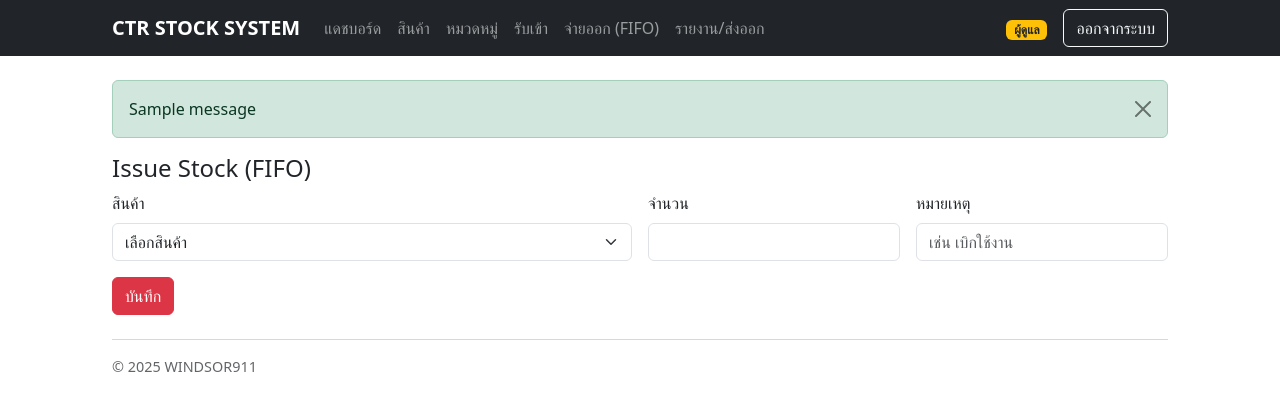
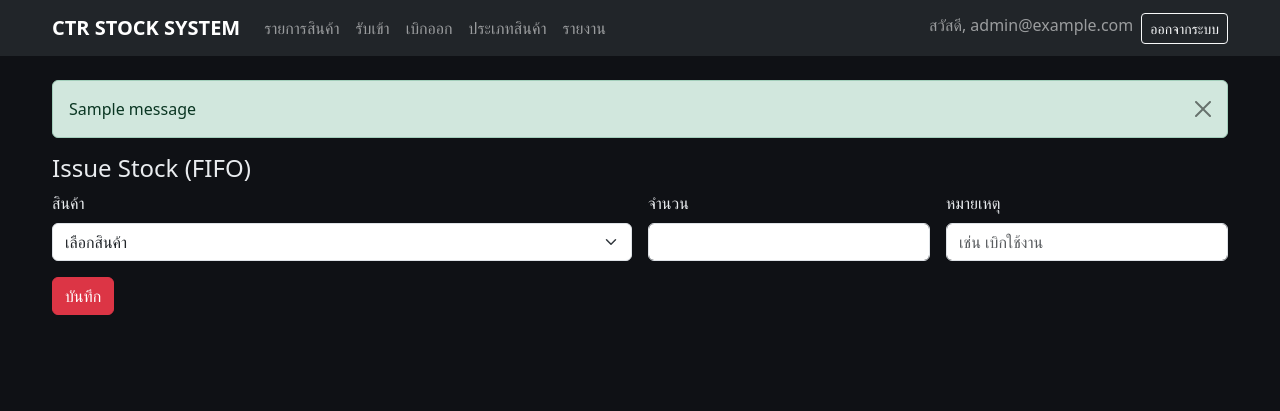
Before and after one commit to Wiselord911/ctr-stock-system, a Flask app: template templates/issue.html in a window 1280 px wide. Shown: the top 411 px of the page. Run offline with Flask 3, Linux system fonts and the light colour scheme; a user stored in the database is signed in; tables that the repository leaves empty hold one stand-in row (values such as "Sample post"); the template is opened without the code that fills it: values that come from a table or form of the project are taken from there, most other values are stand-ins (such as "Sample title", 1, 10 or a date in 2020); one stand-in notice (Sample message) is shown.

Commit message:
Update base.html

```diff
--- a/templates/base.html
+++ b/templates/base.html
@@ -1,73 +1,112 @@
-{% macro navlink(endpoint, text) -%}
-<li class="nav-item">
-  <a class="nav-link {% if request.endpoint==endpoint %}active{% endif %}" href="{{ url_for(endpoint) }}">{{ text }}</a>
-</li>
-{%- endmacro %}
 <!doctype html>
 <html lang="th">
   <head>
     <meta charset="utf-8">
     <meta name="viewport" content="width=device-width, initial-scale=1">
-    <title>CTR STOCK SYSTEM</title>
-    <link href="https://cdn.jsdelivr.net/npm/bootstrap@5.3.3/dist/css/bootstrap.min.css" rel="stylesheet">
-    <link href="{{ url_for('static', filename='css/styles.css') }}" rel="stylesheet">
+    <title>{{ title or "CTR STOCK SYSTEM" }}</title>
+
+    <!-- Bootstrap 5 -->
+    <link
+      href="https://cdn.jsdelivr.net/npm/bootstrap@5.3.3/dist/css/bootstrap.min.css"
+      rel="stylesheet"
+      integrity="sha384-QWTKZyjpPEjISv5WaRU9OFeRpok6YctnYmDr5pNlyT2bRjXh0JMhjY6hW+ALEwIH"
+      crossorigin="anonymous"
+    />
+
+    <!-- Custom CSS (optional) -->
+    {% if url_for %}
+      <link href="{{ url_for('static', filename='css/styles.css') }}" rel="stylesheet">
+    {% endif %}
+    <style>
+      body { background-color:#0f1115; color:#e9ecef; }
+      .navbar-dark .navbar-nav .nav-link.active { font-weight:600; }
+      .container-narrow { max-width: 1200px; }
+      .card { background-color:#161a22; color:#e9ecef; border-color:#222733; }
+      .table { color:#e9ecef; }
+      .table thead th { border-bottom-color:#2a2f3a; }
+      .table tbody td { border-top-color:#2a2f3a; }
+    </style>
   </head>
   <body>
+    <!-- NAVBAR -->
     <nav class="navbar navbar-expand-lg navbar-dark bg-dark">
       <div class="container-fluid container-narrow">
-        <a class="navbar-brand fw-bold" href="{{ url_for('dashboard') }}">CTR STOCK SYSTEM</a>
-        <button class="navbar-toggler" type="button" data-bs-toggle="collapse" data-bs-target="#nav">
+        <a class="navbar-brand fw-semibold" href="{{ url_for('dashboard') if url_for else '#' }}">CTR STOCK SYSTEM</a>
+        <button class="navbar-toggler" type="button" data-bs-toggle="collapse" data-bs-target="#mainNav">
           <span class="navbar-toggler-icon"></span>
         </button>
-        <div id="nav" class="collapse navbar-collapse">
-          {% if current_user.is_authenticated %}
+
+        <div class="collapse navbar-collapse" id="mainNav">
           <ul class="navbar-nav me-auto mb-2 mb-lg-0">
-            {{ navlink('dashboard', 'แดชบอร์ด') }}
-            {{ navlink('items', 'สินค้า') }}
-            {{ navlink('categories', 'หมวดหมู่') }}
-            {{ navlink('receive', 'รับเข้า') }}
-            {{ navlink('issue', 'จ่ายออก (FIFO)') }}
-            {{ navlink('reports', 'รายงาน/ส่งออก') }}
+            <li class="nav-item">
+              <a class="nav-link {% if request.endpoint=='items' %}active{% endif %}"
+                 href="{{ url_for('items') }}">รายการสินค้า</a>
+            </li>
+            <li class="nav-item">
+              <a class="nav-link {% if request.endpoint=='receive' %}active{% endif %}"
+                 href="{{ url_for('receive') }}">รับเข้า</a>
+            </li>
+            <li class="nav-item">
+              <a class="nav-link {% if request.endpoint=='issue' %}active{% endif %}"
+                 href="{{ url_for('issue') }}">เบิกออก</a>
+            </li>
+            <li class="nav-item">
+              <a class="nav-link {% if request.endpoint=='categories' %}active{% endif %}"
+                 href="{{ url_for('categories') }}">ประเภทสินค้า</a>
+            </li>
+            <li class="nav-item">
+              <a class="nav-link {% if request.endpoint=='reports' %}active{% endif %}"
+                 href="{{ url_for('reports') }}">รายงาน</a>
+            </li>
           </ul>
-          <span class="navbar-text me-3">
-            {{ current_user.username }}
-            {% if current_user.is_admin %}
-              <span class="badge bg-warning text-dark">ผู้ดูแล</span>
+
+          <ul class="navbar-nav ms-auto">
+            {% if current_user.is_authenticated %}
+              <li class="nav-item">
+                <span class="navbar-text me-2">สวัสดี, {{ current_user.email }}</span>
+              </li>
+              <li class="nav-item">
+                <a class="btn btn-outline-light btn-sm" href="{{ url_for('logout') }}">ออกจากระบบ</a>
+              </li>
+            {% else %}
+              <li class="nav-item me-2">
+                <a class="btn btn-outline-light btn-sm" href="{{ url_for('login_get') }}">เข้าสู่ระบบ</a>
+              </li>
+              <li class="nav-item">
+                <a class="btn btn-primary btn-sm" href="{{ url_for('register_get') }}">สมัครสมาชิก</a>
+              </li>
             {% endif %}
-          </span>
-          <a class="btn btn-outline-light" href="{{ url_for('logout') }}">ออกจากระบบ</a>
-          {% else %}
-          <div class="ms-auto">
-            <a class="btn btn-light" href="{{ url_for('login') }}">เข้าสู่ระบบ</a>
-          </div>
-          {% endif %}
+          </ul>
         </div>
       </div>
     </nav>
 
-    <main class="container container-narrow my-4">
+    <!-- FLASH MESSAGES (ข้อความอย่างเดียว ไม่ส่ง HTML มาก้อนใหญ่) -->
+    <div class="container container-narrow mt-4">
       {% with messages = get_flashed_messages(with_categories=true) %}
         {% if messages %}
-          {% for cat, msg in messages %}
-          <div class="alert alert-{{ cat }} alert-dismissible fade show" role="alert">
-            {{ msg }}
-            <button type="button" class="btn-close" data-bs-dismiss="alert"></button>
-          </div>
+          {% for category, msg in messages %}
+            {% set bs = 'info' %}
+            {% if category in ['success','info','warning','danger'] %}
+              {% set bs = category %}
+            {% endif %}
+            <div class="alert alert-{{ bs }} alert-dismissible fade show" role="alert">
+              {{ msg }}
+              <button type="button" class="btn-close" data-bs-dismiss="alert" aria-label="Close"></button>
+            </div>
           {% endfor %}
         {% endif %}
       {% endwith %}
+    </div>
+
+    <!-- MAIN CONTENT -->
+    <main class="container container-narrow pb-5">
       {% block content %}{% endblock %}
     </main>
 
-    <footer class="container container-narrow mb-5">
-      <hr>
-      <div class="d-flex justify-content-between">
-        <div>© 2025 WINDSOR911</div>
-        <!-- เอาลิงก์ Deploy on Render ออก -->
-      </div>
-    </footer>
-
-    <script src="https://cdn.jsdelivr.net/npm/bootstrap@5.3.3/dist/js/bootstrap.bundle.min.js"></script>
-    <script src="{{ url_for('static', filename='js/app.js') }}"></script>
+    <!-- Bootstrap JS -->
+    <script src="https://cdn.jsdelivr.net/npm/bootstrap@5.3.3/dist/js/bootstrap.bundle.min.js"
+      integrity="sha384-YvpcrYf0tY3lHB60NNkmXc5s9fDVZLESaAA55NDzOxhy9GkcIdslK1eN7N6jIeHz"
+      crossorigin="anonymous"></script>
   </body>
 </html>
```
